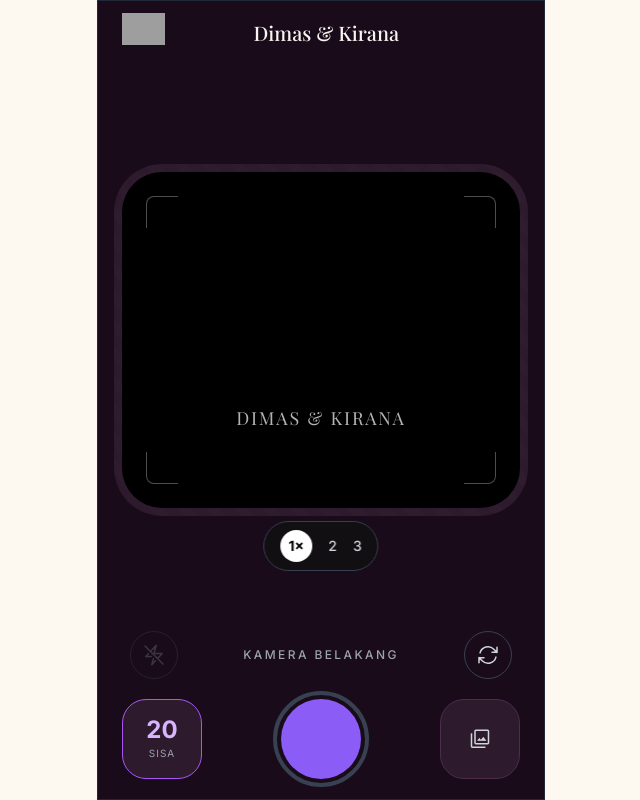
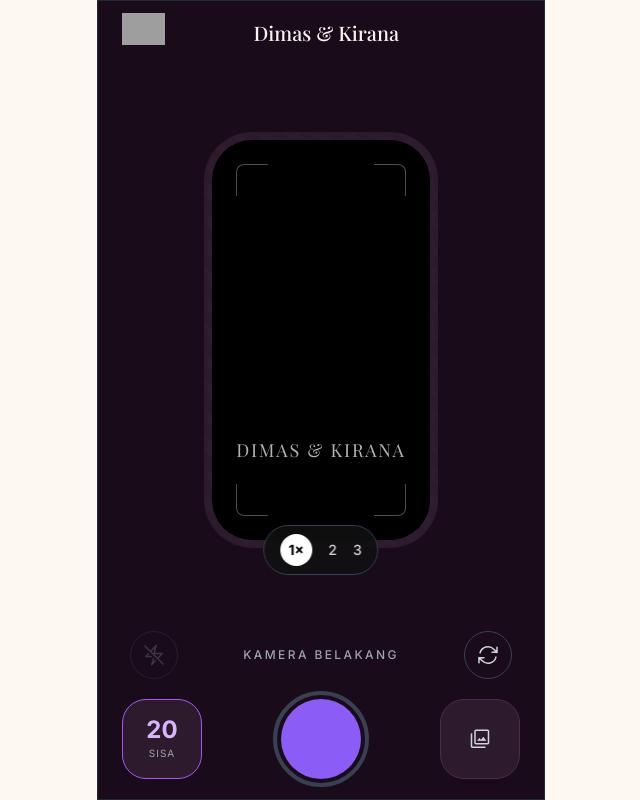
Before and after one commit to Aksaraa01/wedding, a Next.js app: page /welcome/1/camera in a window 1280 px wide. Shown: the whole page, without its empty margins (319-959 px from the left). Built offline with nearby package versions, Linux system fonts and the light colour scheme; no server answers; grey boxes are pictures that could not be loaded; a web font is replaced by a local one.

Commit message:
fix: camera frame 9:16 taller + header gap tight for one-screen
- viewfinder max-h 44dvh->52dvh (48dvh on <375px) aspect 9:16 portrait, header my 1.5vh->1vh, outer py 2vh + safe-area, gap header->frame 12px

```diff
--- a/src/app/welcome/[token]/camera/page.tsx
+++ b/src/app/welcome/[token]/camera/page.tsx
@@ -210,7 +210,7 @@ export default function CameraPage({ params }: { params: Promise<{ token: string
   }
 
   return (
-    <div className="h-[100dvh] min-h-[100dvh] max-h-[100dvh] w-full flex flex-col items-center justify-between px-4 relative max-w-md mx-auto sm:border sm:border-gray-800 overflow-hidden" style={{ backgroundColor: "#1a0b1a", color: "#F8F5F0", paddingTop: "max(8px, env(safe-area-inset-top))", paddingBottom: "max(12px, env(safe-area-inset-bottom))", paddingLeft: "max(16px, env(safe-area-inset-left))", paddingRight: "max(16px, env(safe-area-inset-right))" }}>
+    <div className="h-[100dvh] min-h-[100dvh] max-h-[100dvh] w-full flex flex-col items-center justify-between px-4 py-[1vh] relative max-w-md mx-auto sm:border sm:border-gray-800 overflow-hidden" style={{ backgroundColor: "#1a0b1a", color: "#F8F5F0", paddingTop: "max(8px, env(safe-area-inset-top))", paddingBottom: "max(12px, env(safe-area-inset-bottom))" }}>
       <style>{`@import url('https://fonts.googleapis.com/css2?family=Inter:wght@400;500;600&family=Playfair+Display:ital,wght@0,600;0,700;1,600&display=swap');`}</style>
       <header className="w-full flex justify-between items-center z-10 px-2 shrink-0" style={{ height: "clamp(32px,5vh,40px)" }}>
         <div className="flex items-center gap-1">
@@ -223,8 +223,8 @@ export default function CameraPage({ params }: { params: Promise<{ token: string
         <div className="w-8" />
       </header>
 
-      <main className="w-full flex-1 min-h-0 my-[1.5vh] relative flex justify-center items-center">
-        <div className="w-full h-full max-h-[44dvh] max-[375px]:max-h-[40dvh] rounded-[clamp(1.5rem,8vw,3rem)] p-[clamp(4px,1.5vw,8px)] shadow-inner relative overflow-hidden flex items-center justify-center" style={{ backgroundColor: "#2d1b2d" }}>
+      <main className="w-full flex-1 min-h-0 my-[1vh] relative flex justify-center items-center">
+        <div className="w-full h-full max-h-[52dvh] max-[375px]:max-h-[48dvh] aspect-[9/16] max-w-[min(100%,52dvh*0.5625)] mx-auto rounded-[clamp(1.5rem,8vw,3rem)] p-[clamp(4px,1.5vw,8px)] shadow-inner relative overflow-hidden flex items-center justify-center" style={{ backgroundColor: "#2d1b2d" }}>
           <div className="absolute inset-0 opacity-20" style={{ backgroundImage: "repeating-linear-gradient(45deg, transparent, transparent 10px, rgba(255,255,255,0.05) 10px, rgba(255,255,255,0.05) 20px)" }}></div>
           <div className="w-full h-full rounded-[clamp(1.5rem,6vw,2.5rem)] border-3 overflow-hidden relative z-10 flex items-center justify-center" style={{ borderColor: "#d8b4fe", backgroundColor: "#000" }}>
             <video ref={videoRef} autoPlay playsInline muted className="w-full h-full object-cover" />
```
